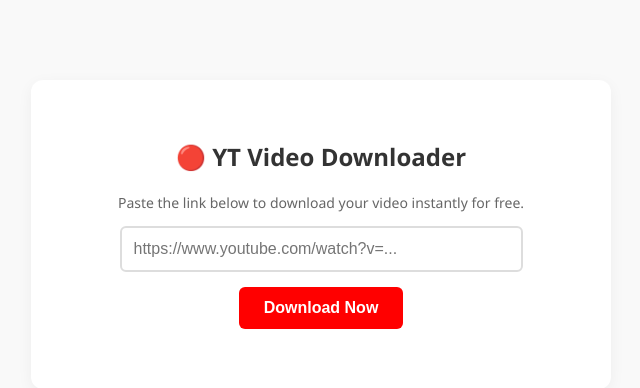
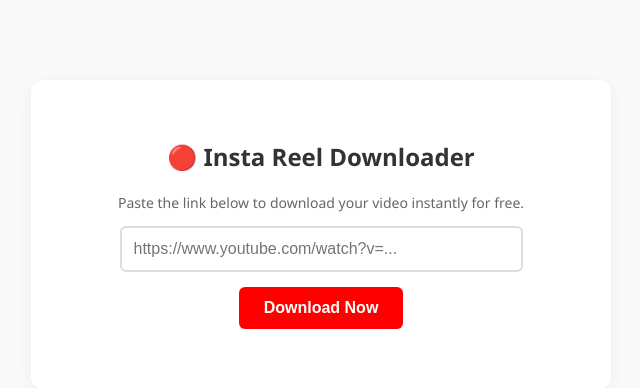
Before and after one commit to Ayat518/Yt-Downloader-, a Flask app: page / in a window 1280 px wide. Shown: the top 388 px of the page, without its empty margins (319-959 px from the left). Run offline with Flask 3, Linux system fonts and the light colour scheme.

Commit message:
Change title from 'YT Video Downloader' to 'Insta Reel Downloader'

```diff
--- a/templates/index.html
+++ b/templates/index.html
@@ -18,7 +18,7 @@
 <body>
 
 <div class="box">
-    <h2>🔴 YT Video Downloader</h2>
+    <h2>🔴 Insta Reel Downloader</h2>
     <p style="color: #666; font-size: 14px;">Paste the link below to download your video instantly for free.</p>
     <input type="text" id="videoUrl" placeholder="https://www.youtube.com/watch?v=...">
     <br>
```
